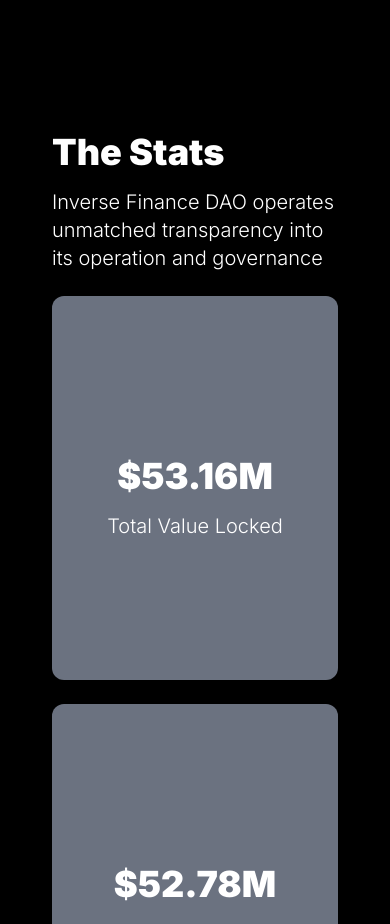
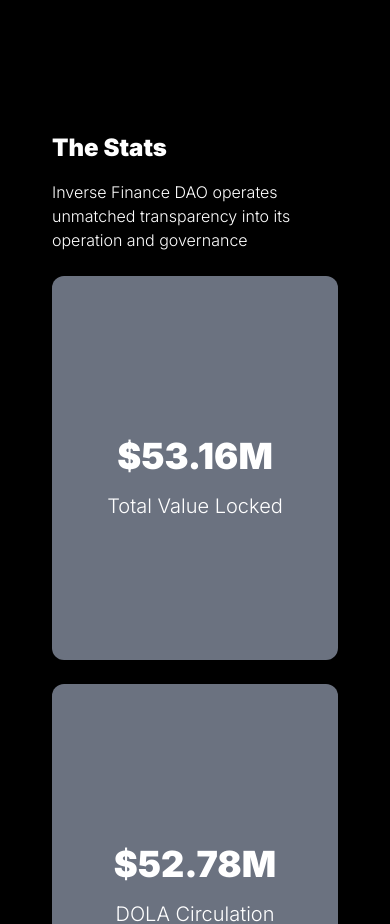
Before and after one commit to Tokenauts/inverse, a Next.js app: page / in a window 390 px wide. Shown: the part 6540-7464 px from the top of the page. Built offline with nearby package versions, Linux system fonts and the light colour scheme.

Commit message:
update in stat component

```diff
--- a/components/stats.tsx
+++ b/components/stats.tsx
@@ -8,28 +8,28 @@
           <div className="grid grid-cols-1 gap-6 py-12 md:grid-cols-2 lg:grid-cols-2">
             <figure>
               <div>
-                <h1 className="text-4xl text-white font-black mt-24 text-left">
+                <h1 className="lg:text-4xl text-2xl text-white font-black mt-24 text-left">
                   The Stats
                 </h1>
-                <h2 className="text-xl text-white font-light mt-4 text-left">
+                <h2 className="lg:text-xl text-base text-white font-light mt-4 text-left">
                   Inverse Finance DAO operates unmatched transparency into its
                   operation and governance
                 </h2>
               </div>
             </figure>
-            <figure className=" h-96 bg-gray-500 rounded-xl">
+            <figure className=" h-96 bg-gray-500 rounded-xl  hover:bg-gray-800 ">
               <h1 className="text-4xl text-white font-black mt-40 ">$53.16M</h1>
               <h2 className="text-xl text-white font-light mt-4 ">
                 Total Value Locked
               </h2>
             </figure>
-            <figure className=" h-96 bg-gray-500 rounded-xl">
+            <figure className=" h-96 bg-gray-500 rounded-xl  hover:bg-gray-800 ">
               <h1 className="text-4xl text-white font-black mt-40 ">$52.78M</h1>
               <h2 className="text-xl text-white font-light mt-4 ">
                 DOLA Circulation
               </h2>
             </figure>
-            <figure className=" h-96 bg-gray-500 rounded-xl">
+            <figure className=" h-96 bg-gray-500 rounded-xl   hover:bg-gray-800 ">
               <h1 className="text-4xl text-white font-black mt-40 ">$1.56M</h1>
               <h2 className="text-xl text-white font-light mt-4 ">
                 DOLA 24h Volume
```
